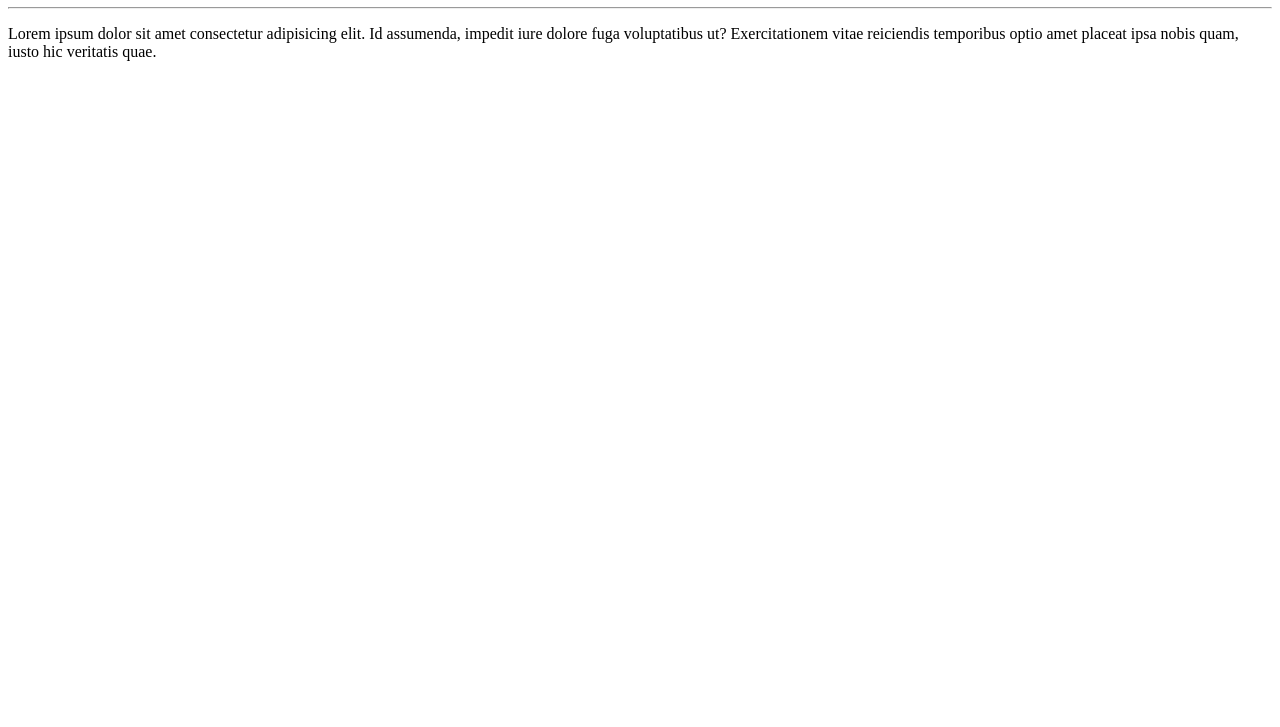
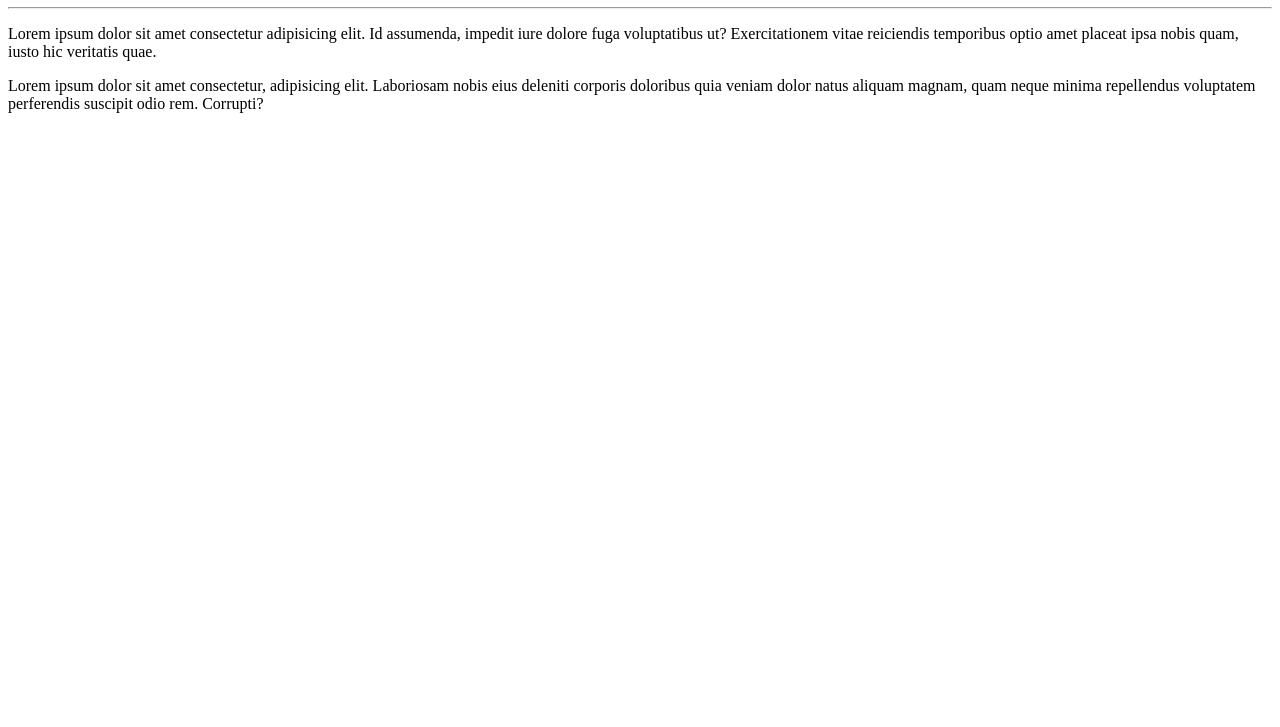
Before and after one commit to Rosbon-dev/Ola--Mundo, a plain HTML site: page site-exemplo/index.html in a window 1280 px wide. Shown: the part 73-800 px from the top of the page. Drawn offline with Linux system fonts and the light colour scheme.

Commit message:
adicionei um parágrafo

```diff
--- a/site-exemplo/index.html
+++ b/site-exemplo/index.html
@@ -9,5 +9,6 @@
    <h1>Olá, Mundo!</h1>
    <hr>
    <p>Lorem ipsum dolor sit amet consectetur adipisicing elit. Id assumenda, impedit iure dolore fuga voluptatibus ut? Exercitationem vitae reiciendis temporibus optio amet placeat ipsa nobis quam, iusto hic veritatis quae.</p>
+   <p>Lorem ipsum dolor sit amet consectetur, adipisicing elit. Laboriosam nobis eius deleniti corporis doloribus quia veniam dolor natus aliquam magnam, quam neque minima repellendus voluptatem perferendis suscipit odio rem. Corrupti?</p>
 </body>
 </html>
```
